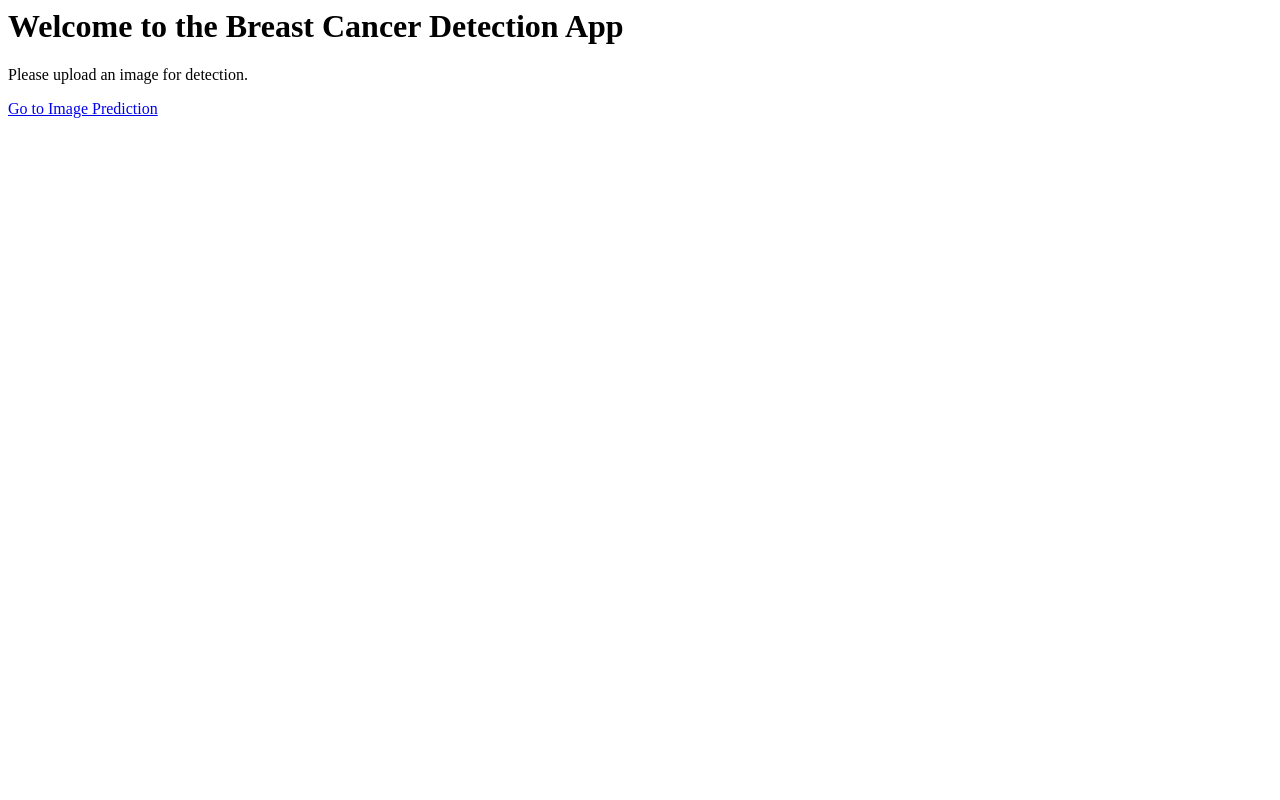
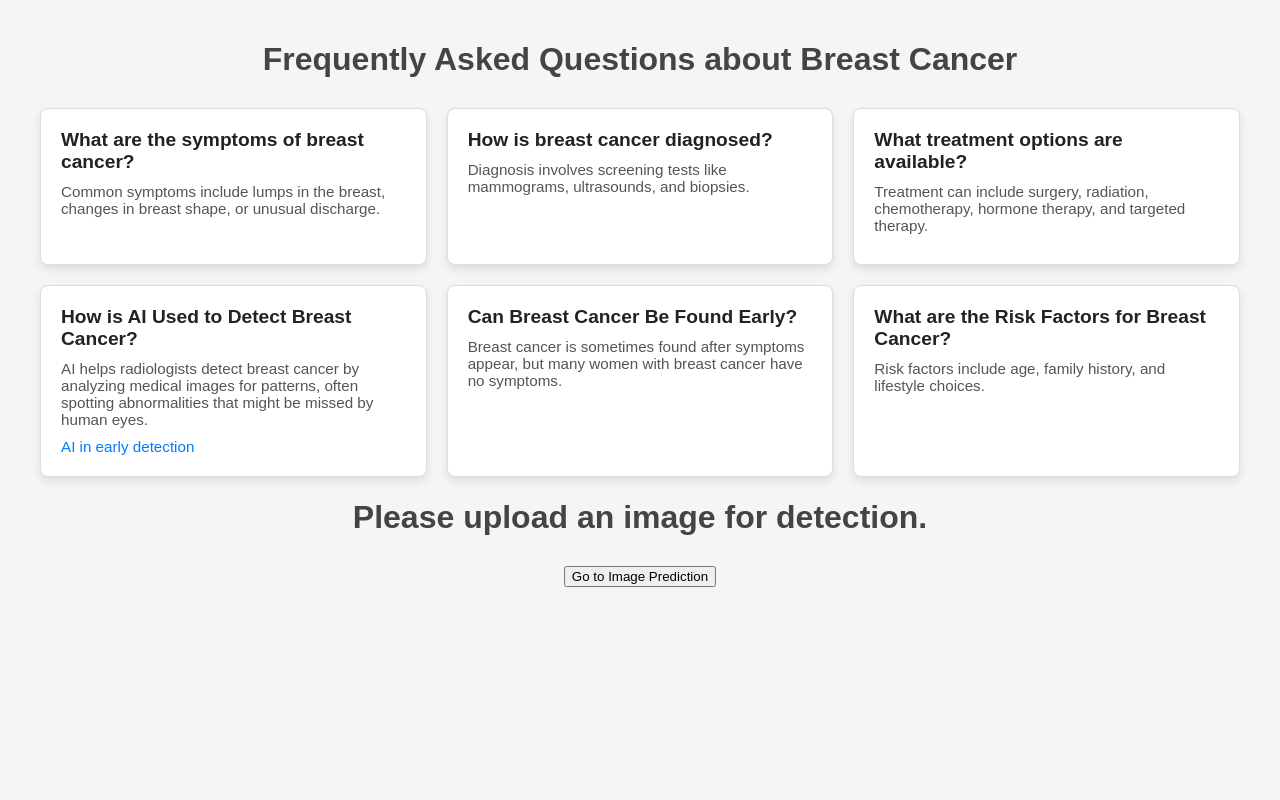
Before and after one commit to jsm1306/breastcancer_detect, a Django app: page / in a window 1280 px wide. Run offline with Django 5.2, Linux system fonts and the light colour scheme.

Commit message:
Added FAQ's

```diff
--- a/breastcancer_detect/settings.py
+++ b/breastcancer_detect/settings.py
@@ -119,6 +119,7 @@ USE_TZ = True
 # https://docs.djangoproject.com/en/5.1/howto/static-files/
 
 STATIC_URL = 'static/'
+STATICFILES_DIRS=[os.path.join(BASE_DIR,'static')]
 
 # Default primary key field type
 # https://docs.djangoproject.com/en/5.1/ref/settings/#default-auto-field
--- /dev/null
+++ b/static/style.css
@@ -0,0 +1,63 @@
+/* style.css */
+body {
+    font-family: Arial, sans-serif;
+    background-color: #f5f5f5;
+    color: #333;
+    margin: 0;
+    padding: 20px;
+    display: flex;
+    flex-direction: column;
+    align-items: center;
+}
+
+h1 {
+    color: #444;
+    text-align: center;
+    margin-bottom: 30px;
+    font-size: 2em;
+}
+
+.faq-container {
+    display: grid;
+    grid-template-columns: repeat(auto-fill, minmax(300px, 1fr));
+    gap: 20px;
+    width: 100%;
+    max-width: 1200px;
+}
+
+.faq-card {
+    background-color: #ffffff;
+    border: 1px solid #ddd;
+    border-radius: 8px;
+    padding: 20px;
+    box-shadow: 0 4px 8px rgba(0, 0, 0, 0.1);
+    transition: transform 0.2s ease, box-shadow 0.2s ease;
+}
+
+.faq-card:hover {
+    transform: translateY(-5px);
+    box-shadow: 0 8px 16px rgba(0, 0, 0, 0.2);
+}
+
+.faq-card h2 {
+    font-size: 1.2em;
+    margin: 0 0 10px;
+    color: #222;
+    font-weight: bold;
+}
+
+.faq-card p {
+    font-size: 0.95em;
+    margin: 0 0 10px;
+    color: #555;
+}
+
+.faq-card a {
+    font-size: 0.95em;
+    color: #007bff;
+    text-decoration: none;
+}
+
+.faq-card a:hover {
+    text-decoration: underline;
+}
--- a/templates/home.html
+++ b/templates/home.html
@@ -1,3 +1,62 @@
-<h1>Welcome to the Breast Cancer Detection App</h1>
-<p>Please upload an image for detection.</p>
-<a href="{% url 'predict_image' %}">Go to Image Prediction</a>
+{%load static%}
+
+<!DOCTYPE html>
+<html lang="en">
+<head>
+    <meta charset="UTF-8">
+    <meta name="viewport" content="width=device-width, initial-scale=1.0">
+    <title>Breast Cancer Detection</title>
+    <link rel="stylesheet" href="{% static 'style.css' %}">
+</head>
+
+<body>
+    <h1>Frequently Asked Questions about Breast Cancer</h1>
+
+    <div class="faq-container">
+        <!-- Card 1 -->
+        <div class="faq-card">
+            <h2>What are the symptoms of breast cancer?</h2>
+            <p>Common symptoms include lumps in the breast, changes in breast shape, or unusual discharge.</p>
+        </div>
+
+        <!-- Card 2 -->
+        <div class="faq-card">
+            <h2>How is breast cancer diagnosed?</h2>
+            <p>Diagnosis involves screening tests like mammograms, ultrasounds, and biopsies.</p>
+
+        </div>
+
+        <!-- Card 3 -->
+        <div class="faq-card">
+            <h2>What treatment options are available?</h2>
+            <p>Treatment can include surgery, radiation, chemotherapy, hormone therapy, and targeted therapy.</p>
+        </div>
+
+        <!-- Card 4 -->
+        <div class="faq-card">
+            <h2>How is AI Used to Detect Breast Cancer?</h2>
+            <p>AI helps radiologists detect breast cancer by analyzing medical images for patterns, often spotting abnormalities that might be missed by human eyes.</p>
+            <a href="https://pmc.ncbi.nlm.nih.gov/articles/PMC10625863/#:~:text=In%20the%20diagnostic%20workflow%20for,into%20clinical%20practice%20is%20challenging.">AI in early detection</a>
+        </div>
+
+        <!-- Card 5 -->
+        <div class="faq-card">
+            <h2>Can Breast Cancer Be Found Early?</h2>
+            <p>Breast cancer is sometimes found after symptoms appear, but many women with breast cancer have no symptoms. </p>
+        </div>
+
+        <!-- Card 6 -->
+        <div class="faq-card">
+            <h2>What are the Risk Factors for Breast Cancer?</h2>
+            <p>Risk factors include age, family history, and lifestyle choices.</p>
+            <a href="#"></a>
+        </div>
+
+    </div>
+    <h1>Please upload an image for detection.</h1>
+
+        <a href="{% url 'predict_image' %}">
+            <button class="predict-button2">Go to Image Prediction</button>
+        </a>
+</body>
+</html>
```
Also changed, not shown: templates/result.html (+36 -7 lines).
